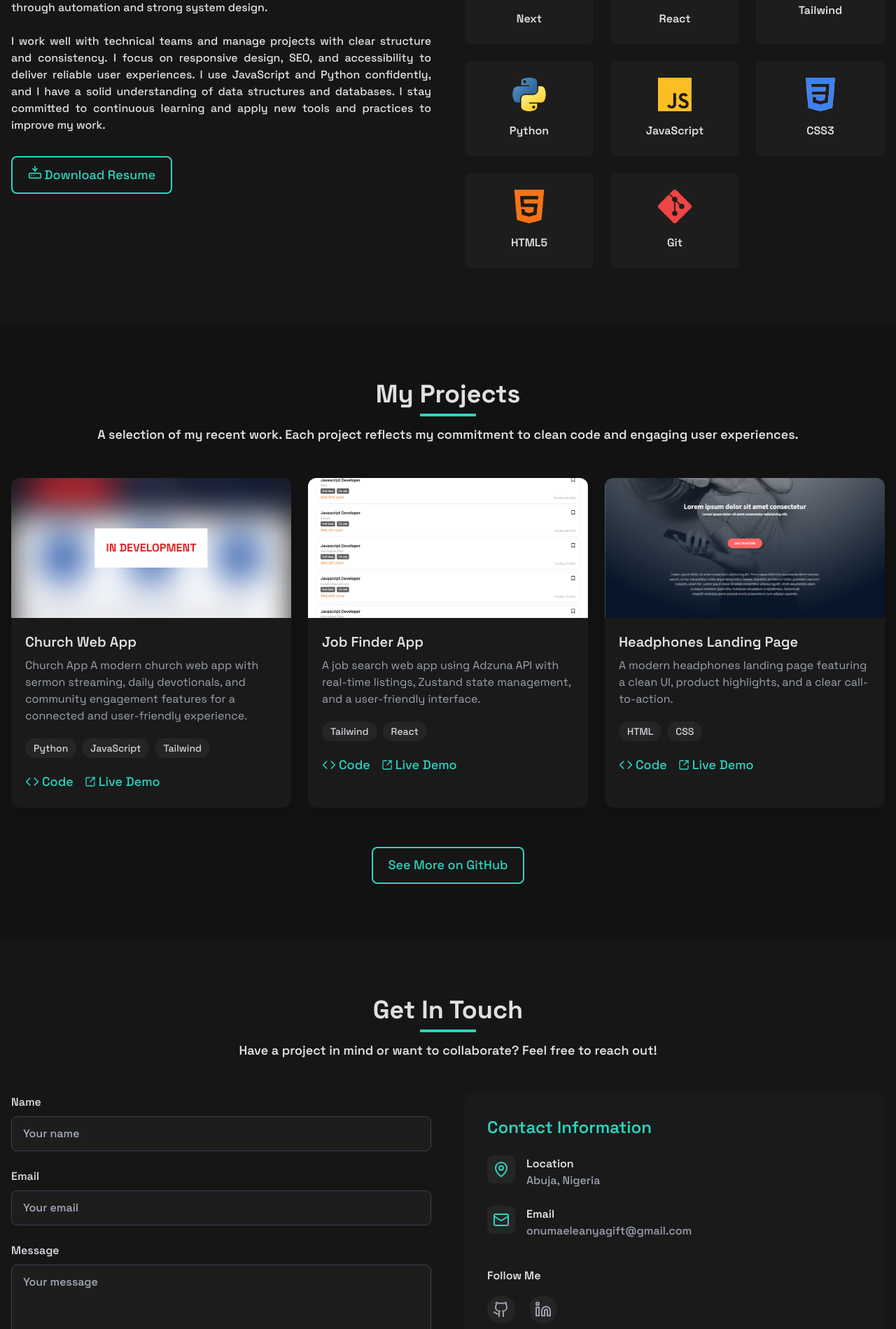
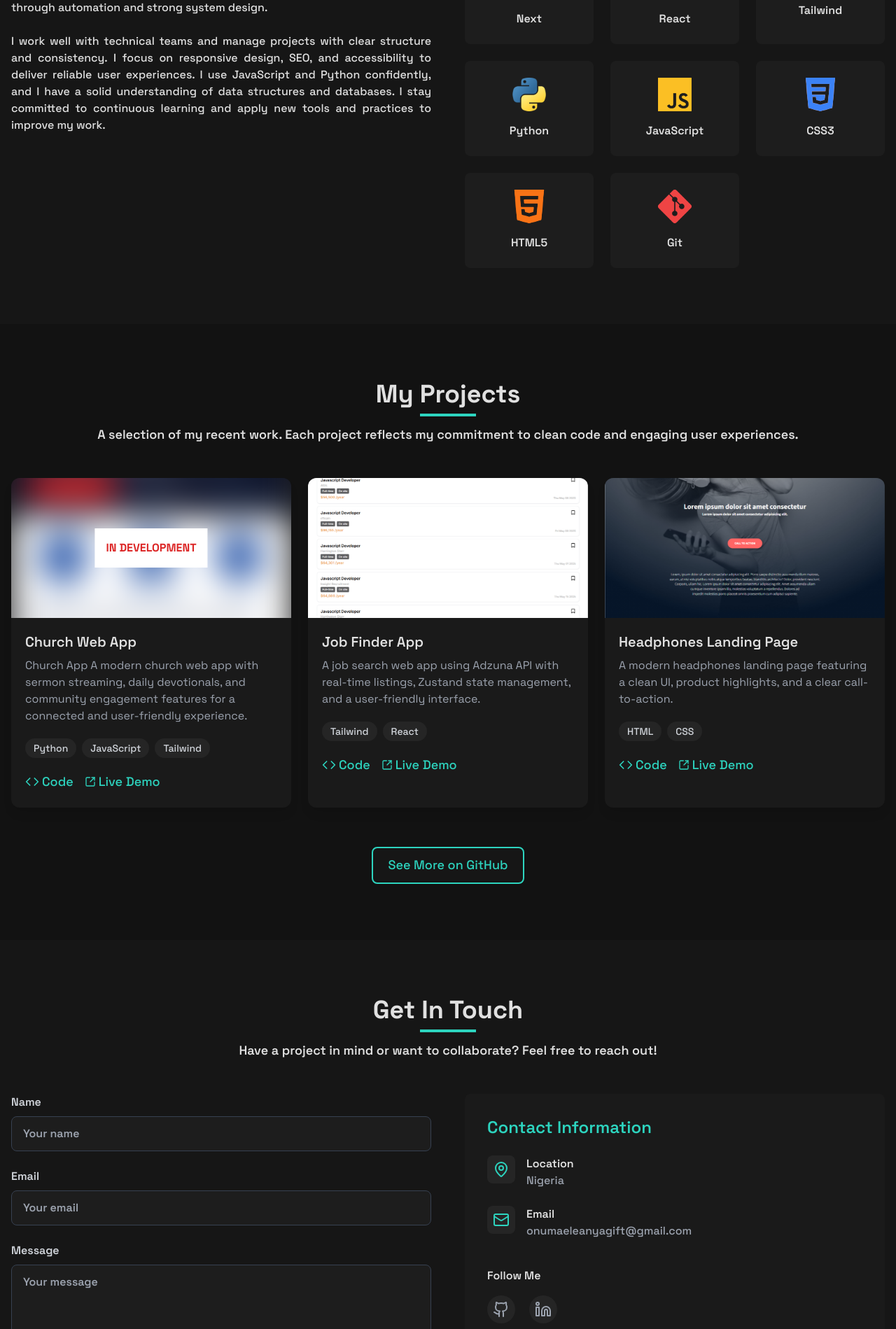
Before and after one commit to onumaeleanyagift/myPortfolio, a React (Vite) app: page / in a window 1280 px wide. Shown: the part 1061-2960 px from the top of the page at 70% size. Built offline with nearby package versions, Linux system fonts and the light colour scheme.

Commit message:
Removed the ability to download CV

```diff
--- a/src/sections/AboutSection.jsx
+++ b/src/sections/AboutSection.jsx
@@ -39,11 +39,6 @@ const AboutSection = () => {
               to continuous learning and apply new tools and practices to
               improve my work.
             </p>
-            <a href="/ONUMA_ELEANYA_GIFT_CV_26.pdf" download>
-              <button className="inline-flex bg-[#161616] text-[#2DD4BF] text-sm md:text-lg border-[#2DD4BF] border-2 gap-1 hover:bg-[#2DD4BF] hover:border-[#2DD4BF] hover:text-[#000]">
-                <HardDriveDownload className="w-5 h-5" /> Download Resume
-              </button>
-            </a>
           </div>
           <div className="lg:w-1/2 md:w-1/2">
             <h2 className="text-2xl text-center text-[#2DD4BF] font-semibold pb-8 lg:text-left md:text-left">
--- a/src/sections/ContactSection.jsx
+++ b/src/sections/ContactSection.jsx
@@ -109,7 +109,7 @@ const ContactSection = () => {
                   </div>
                   <div>
                     <h4 className="font-semibold">Location</h4>
-                    <p className="text-gray-400 font-medium">Abuja, Nigeria</p>
+                    <p className="text-gray-400 font-medium">Nigeria</p>
                   </div>
                 </div>
 
```
Also changed, not shown: 2 other files (tests, documents, lock files or other folders).
